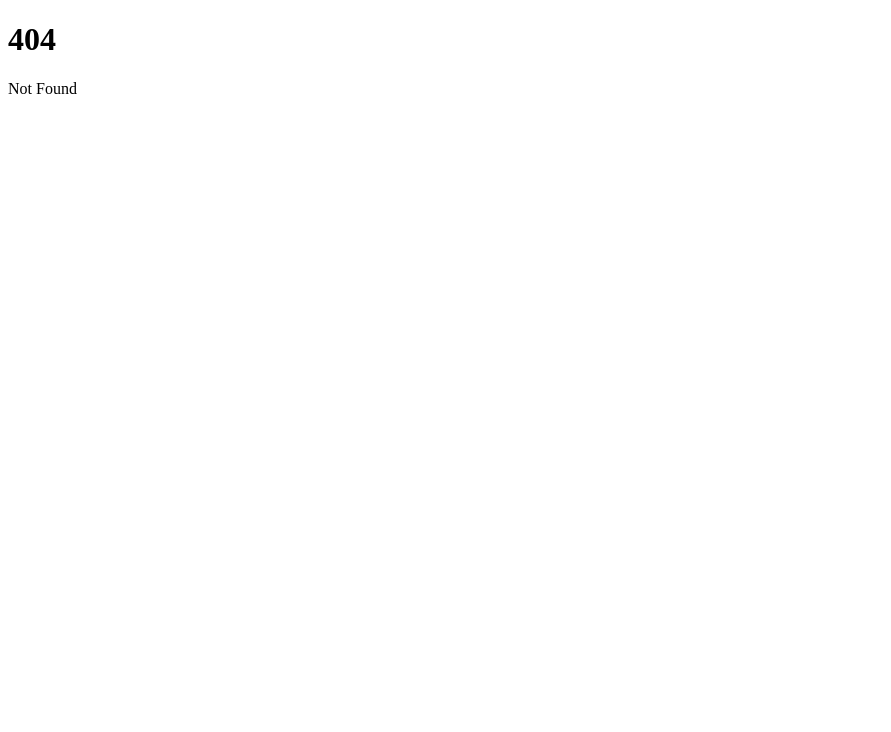
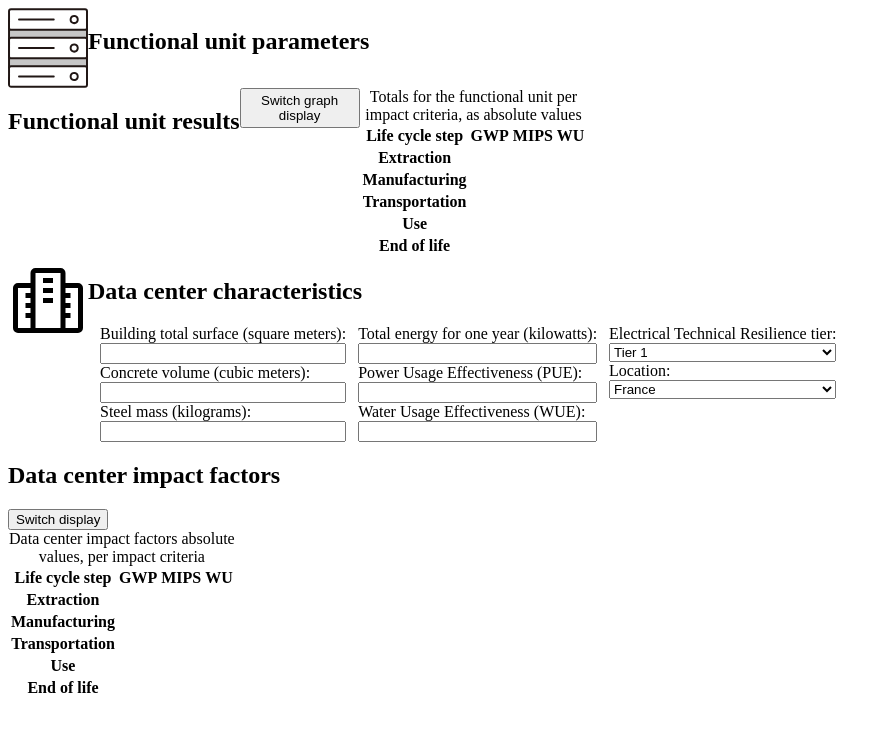
Before and after one commit to hubblo-org/gpu-calculator, a SvelteKit app: page /demo in a window 1280 px wide. Before the commit this address had no page. Shown: the top 732 px of the page, without its empty margins (0-891 px from the left). Built offline with nearby package versions, Linux system fonts and the light colour scheme.

Commit message:
feat: add demo route

```diff
--- /dev/null
+++ b/src/routes/demo/+page.svelte
@@ -0,0 +1,7 @@
+<script lang="ts">
+  import FunctionalUnit from "$lib/components/FunctionalUnit.svelte";
+  import DataCenter from "$lib/components/DataCenter.svelte";
+</script>
+
+<FunctionalUnit />
+<DataCenter />
```
